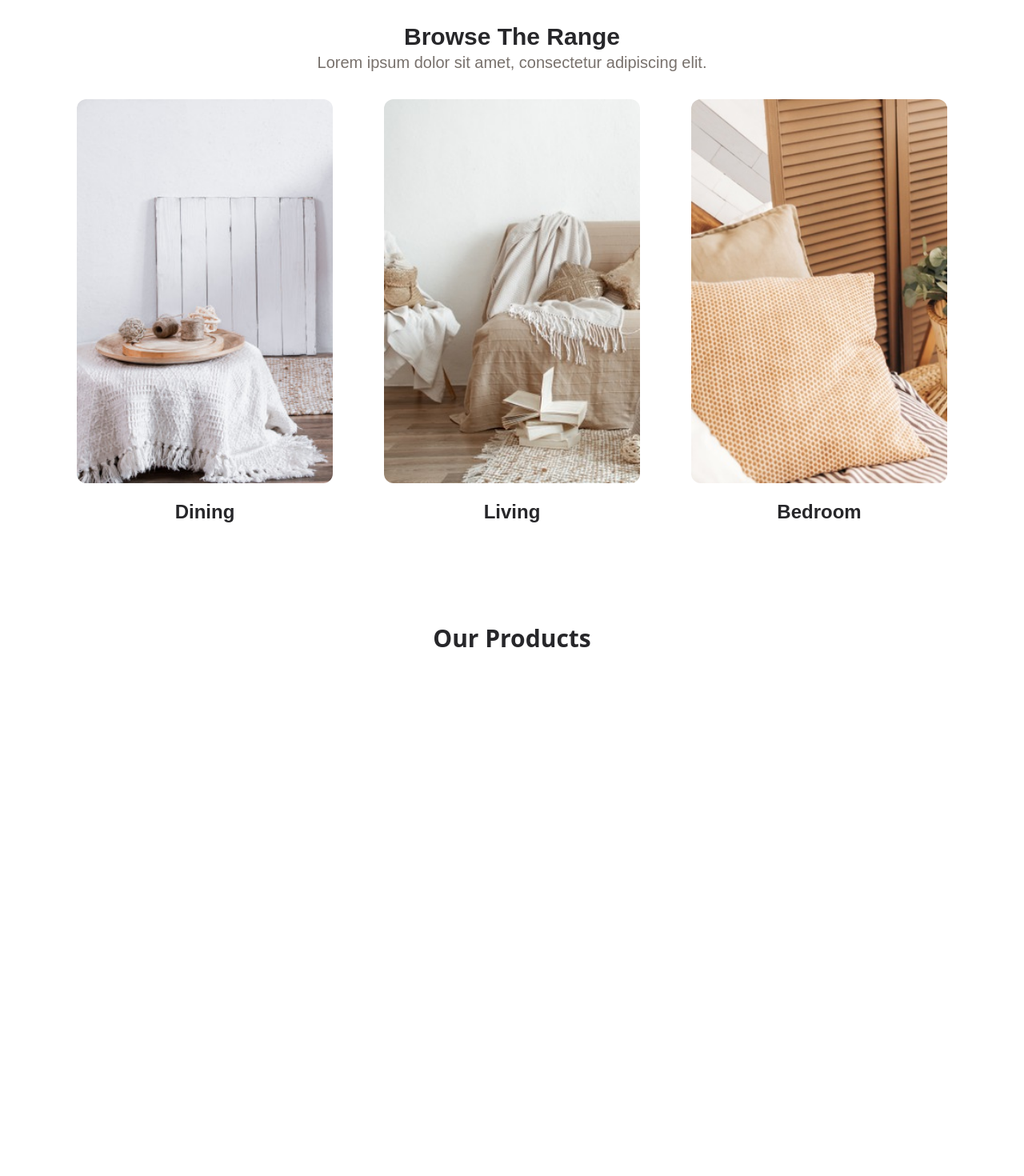
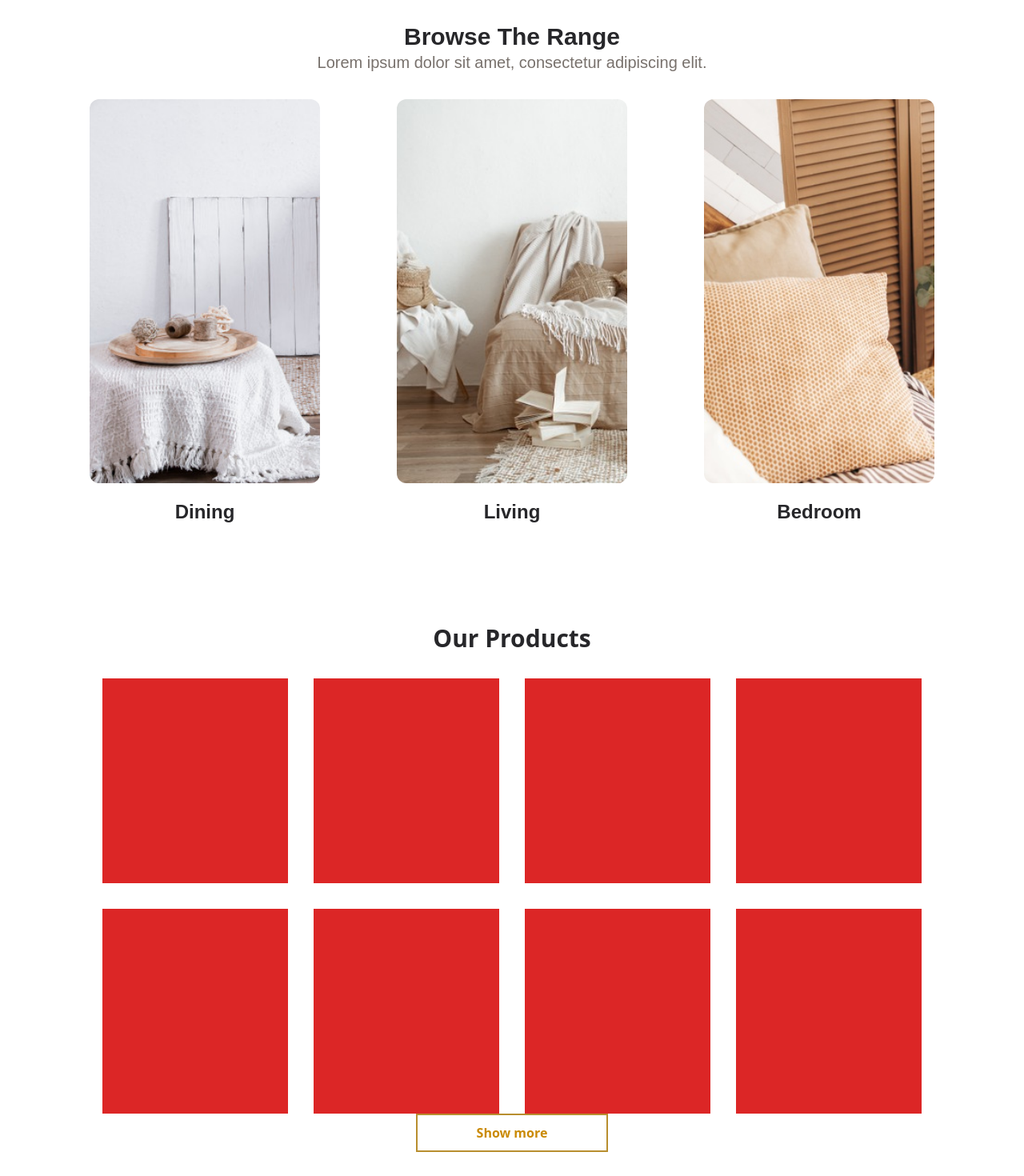
Before and after one commit to joaoAngelo2/furniro-web, a React app: page / in a window 1280 px wide. Shown: the part 1020-2490 px from the top of the page at 80% size. Built offline with nearby package versions, Linux system fonts and the light colour scheme; the HTML template or start-up script is replaced by a standard one.

Commit message:
feat: seção our products

```diff
--- a/src/components/CategoryCard.tsx
+++ b/src/components/CategoryCard.tsx
@@ -9,7 +9,7 @@ interface CategoryCardProps {
 
 const CategoryCard = ({imageClass, title,to}: CategoryCardProps) => (
         <Link to={to} className="flex-1">
-                <div className='h-altura-browser w-80 max-[970px]:w-72 text-center font-poppins mb-12 mx-auto'>
+                <div className='h-altura-browser w-80 md:w-72 text-center font-poppins mb-12 mx-auto'>
                 <div className={`${imageClass} h-altura-browser w-full rounded-xl bg-cover`}></div>
                 <p className="text-zinc-800 text-2xl font-semibold mt-5">{title}</p>
                 </div>
--- a/src/components/CategoryRooms.tsx
+++ b/src/components/CategoryRooms.tsx
@@ -63,7 +63,7 @@ const CategoryRooms = () => {
 
           {/* Card Principal */}
           <div
-            className={`relative h-[36rem] w-full lg:w-1/3 bg-cover ${currentRoom.image}`}
+            className={`relative h-[36rem] w-full lg:w-2/5 bg-cover ${currentRoom.image}`}
             aria-label={`Room category: ${currentRoom.title}`}
           >
             <div className="h-32 w-48 xl:w-52 mb-6 ml-6 absolute md:block place-content-center bg-white/75 backdrop-blur-sm bottom-1 text-center">
--- /dev/null
+++ b/src/components/Mosaico.tsx
@@ -0,0 +1,29 @@
+
+const Mosaico = () => {
+  return (
+    <div>
+        <div className="hidden lg:grid grid-cols-12 grid-rows-11 gap-4 h-[721px] mb-8 px-4">
+            <div className="row-span-6 bg-[url('assets/home-3.png')] bg-cover bg-center"></div>
+            <div className="col-span-2 bg-[url('assets/home-4.png')] bg-cover bg-center row-span-5 col-start-1 row-start-7"></div>
+            <div className="col-span-3 bg-[url('assets/home-2.png')] bg-cover bg-center row-span-5 col-start-2 row-start-2"></div>
+            <div className="col-span-2 bg-[url('assets/home-5.png')] bg-cover bg-center row-span-3 col-start-3 row-start-7"></div>
+            <div className="col-span-3 bg-[url('assets/home-6.png')] bg-cover bg-center row-span-6 col-start-5 row-start-3"></div>
+            <div className="col-span-3 bg-[url('assets/home-7.png')] bg-cover bg-center row-span-5 col-start-8 row-start-2"></div>
+            <div className="col-span-2 bg-[url('assets/home-8.png')] bg-cover bg-center row-span-4 col-start-8 row-start-7"></div>
+            <div className="col-span-2 bg-[url('assets/home-9.png')] bg-cover bg-center row-span-3 col-start-10 row-start-7"></div>
+            <div className="col-span-2 bg-[url('assets/home-10.png')] bg-cover bg-center row-span-6 col-start-11 row-start-1"></div>
+        </div>
+
+        <div className="grid lg:hidden grid-cols-2 gap-2 px-4 mt-8">
+                {[
+                'home-3', 'home-4', 'home-2', 'home-5',
+                'home-6', 'home-7', 'home-8', 'home-9'
+                ].map((img, index) => (
+                <div key={index} className={`h-40 bg-[url('assets/${img}.png')] bg-cover bg-center`} />
+                ))}
+        </div>
+    </div>
+  )
+}
+
+export default Mosaico
--- a/src/pages/Home/Home.tsx
+++ b/src/pages/Home/Home.tsx
@@ -2,6 +2,7 @@ import CategoryCard from '../../components/CategoryCard'
 import PromoBanner from '../../components/PromoBanner'
 import CategoryRooms from '../../components/CategoryRooms'
 import { Link } from 'react-router-dom'
+import Mosaico from '../../components/Mosaico'
 
 const Home = () => {
   return (
@@ -26,12 +27,17 @@ const Home = () => {
         </section>
         <section>
             {/*colocar os componentes reutilizaveis */}
-            <div className='w-screen text-center'>
-                <p className='text-3xl font-bold text-zinc-800 '>Our Products</p>
-                <div className='h-[30rem] lg:h-[77.25rem] w-full'>
-                    <div className='w-96 bg-red-300 '>
-                    <></>
-                    </div>
+           <div className="w-screen text-center">
+  <p className="text-3xl font-bold text-zinc-800 mb-8">Our Products</p>
+  <div className="w-4/5 grid grid-cols-1 sm:grid-cols-2 md:grid-cols-4 gap-8 mx-auto">
+    <div className="bg-red-600 h-64"></div>
+    <div className="bg-red-600 h-64"></div>
+    <div className="bg-red-600 h-64"></div>
+    <div className="bg-red-600 h-64"></div>
+    <div className="bg-red-600 h-64 hidden md:block"></div>
+    <div className="bg-red-600 h-64 hidden md:block"></div>
+    <div className="bg-red-600 h-64 hidden md:block"></div>
+    <div className="bg-red-600 h-64 hidden md:block"></div>
   </div>
 </div>
             <Link to={'/shop'}>
@@ -51,26 +57,7 @@ const Home = () => {
             <p className='font-bold text-4xl'>#FuniroFurniture</p>
         </div>
 
-  <div className="hidden lg:grid grid-cols-12 grid-rows-11 gap-4 h-[721px] mb-8 px-4">
-    <div className="row-span-6 bg-[url('assets/home-3.png')] bg-cover bg-center"></div>
-    <div className="col-span-2 bg-[url('assets/home-4.png')] bg-cover bg-center row-span-5 col-start-1 row-start-7"></div>
-    <div className="col-span-3 bg-[url('assets/home-2.png')] bg-cover bg-center row-span-5 col-start-2 row-start-2"></div>
-    <div className="col-span-2 bg-[url('assets/home-5.png')] bg-cover bg-center row-span-3 col-start-3 row-start-7"></div>
-    <div className="col-span-3 bg-[url('assets/home-6.png')] bg-cover bg-center row-span-6 col-start-5 row-start-3"></div>
-    <div className="col-span-3 bg-[url('assets/home-7.png')] bg-cover bg-center row-span-5 col-start-8 row-start-2"></div>
-    <div className="col-span-2 bg-[url('assets/home-8.png')] bg-cover bg-center row-span-4 col-start-8 row-start-7"></div>
-    <div className="col-span-2 bg-[url('assets/home-9.png')] bg-cover bg-center row-span-3 col-start-10 row-start-7"></div>
-    <div className="col-span-2 bg-[url('assets/home-10.png')] bg-cover bg-center row-span-6 col-start-11 row-start-1"></div>
-  </div>
-
-    <div className="grid lg:hidden grid-cols-2 gap-2 px-4 mt-8">
-            {[
-            'home-3', 'home-4', 'home-2', 'home-5',
-            'home-6', 'home-7', 'home-8', 'home-9'
-            ].map((img, index) => (
-            <div key={index} className={`h-40 bg-[url('assets/${img}.png')] bg-cover bg-center`} />
-            ))}
-    </div>
+        <Mosaico/>
     </section>
 
     </div>
```
Lines whose indentation alone changed are shown as unchanged.
